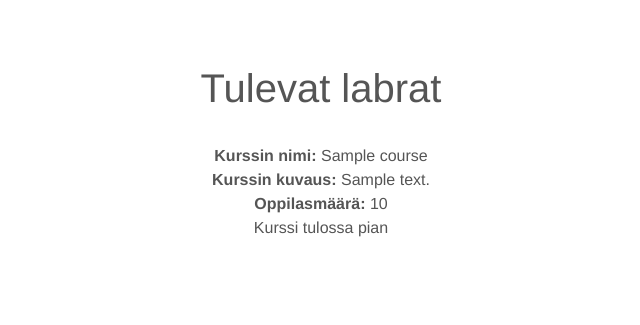
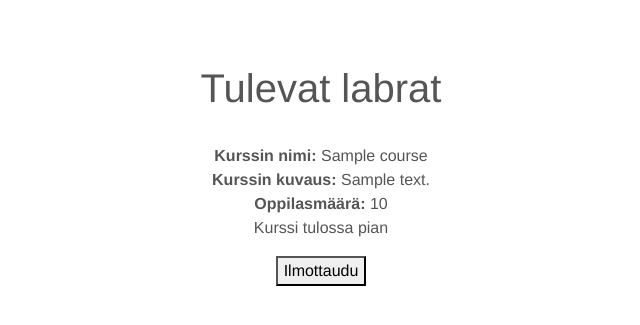
Before and after one commit to Salmela/ilmo, a Django app: page /future_labs/ in a window 1280 px wide. Shown: the top 325 px of the page, without its empty margins (319-959 px from the left). Run offline with Django 4.2, Linux system fonts and the light colour scheme; tables that the repository leaves empty hold one stand-in row (values such as "Sample post").

Commit message:
added button to future labs

```diff
--- a/app/ilmoweb/templates/future_labs.html
+++ b/app/ilmoweb/templates/future_labs.html
@@ -9,13 +9,15 @@
 <td><b>Kurssin kuvaus: </b></td>{{ course.description }}
 <br>
 <td><b>Oppilasmäärä: </b></td>{{ course.labs_amount }}
-
 {% if course.is_visible %}
     <p>Kurssi tulossa pian</p>
+    <button>
+        Ilmottaudu
+    </button>
+    <br>
 {% else %}
     <p>Kurssia ei tulossa</p>
 {% endif %}
-
+<br>
 {%endfor%}
-
 {% endblock %}
```
